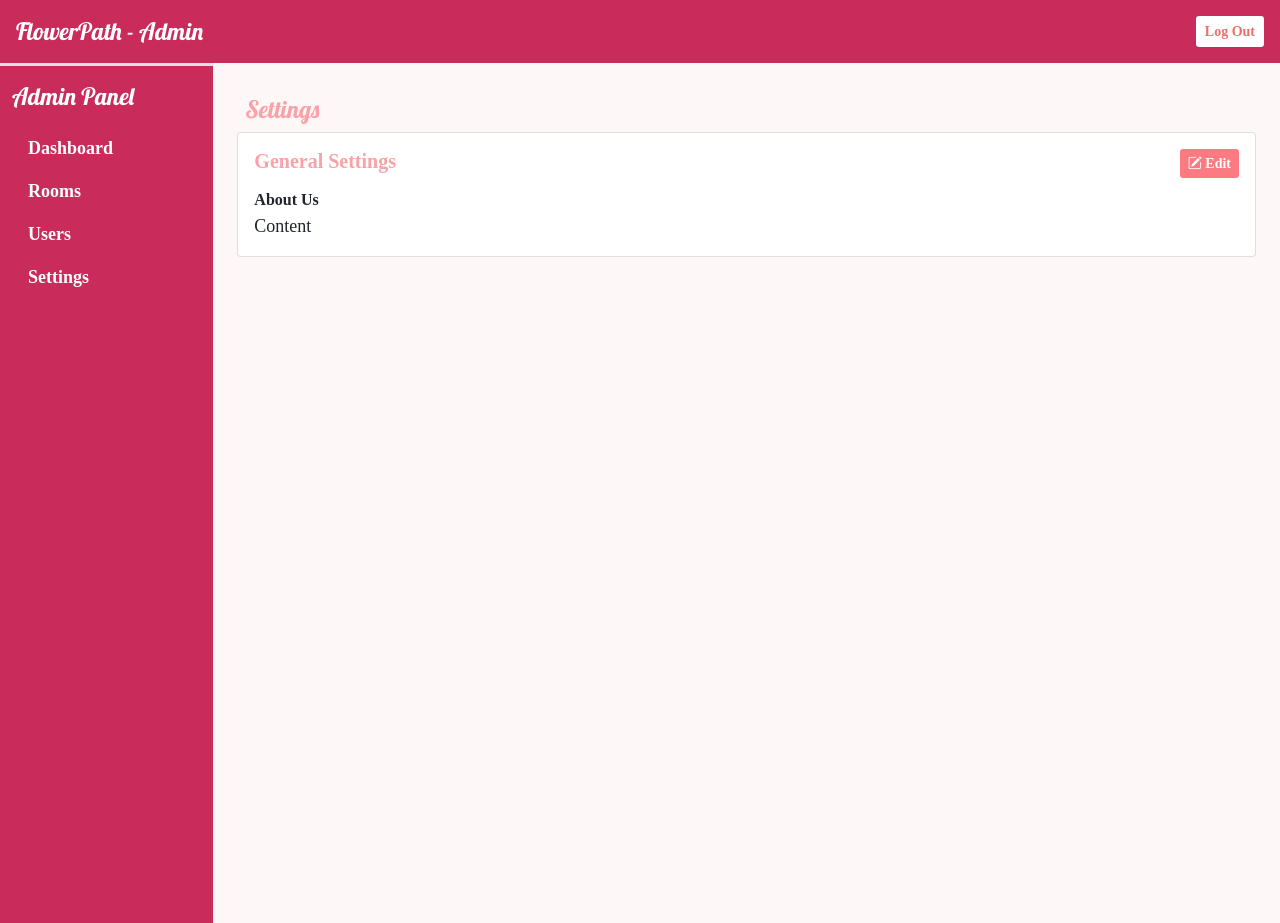
After one commit to Ellesirkall/flower, a PHP site: page /Admin/settings.php in a window 1280 px wide. The commit adds this page. Run offline with PHP 8.4, Linux system fonts and the light colour scheme; the visitor is signed in with stand-in values (Sample User, id 1).

Commit message:
new changes

```diff
--- a/Admin/css/style.css
+++ b/Admin/css/style.css
@@ -110,3 +110,17 @@ a.nav-link:hover{
 .btn.btn-dark:hover{
     background-color: #ffa5a9;
 }
+
+
+
+
+@media screen and (max-width: 991px) {
+    #dash-menu{
+        position: fixed;
+        height: auto;
+        width: 100%;
+    }
+    #main-content{
+        margin-top: 60px;
+    }
+}
--- a/Admin/inc/essentials.php
+++ b/Admin/inc/essentials.php
@@ -16,8 +16,6 @@ function redirect($url){
     </script>";
 }
 
-
-
 function alert($type, $msg){
     $bs_class = ($type == "success") ? "alert-success" : "alert-danger";
     echo <<<alert
--- /dev/null
+++ b/Admin/inc/header.php
@@ -0,0 +1,34 @@
+
+
+
+<div class="container-fluid text-light p-3 d-flex align-items-center justify-content-between sticky-top" style="background-color:#c92b5a;">
+    <h5 class="mb-0 fw text-white lobster-regular">FlowerPath - Admin</h5>
+    <a href="logout.php" class="btn btn-sm btn-log" style="  background-color: white; color:#ee6e6e;">Log Out</a>
+</div>
+
+<div class="col-lg-2 border-top border-3" id="dash-menu" style="background-color:#c92b5a; position: fixed; height: 100%;">
+    <nav class="navbar navbar-expand-lg navbar-light">
+        <div class="container-fluid flex-lg-column align-items-stretch lp-bg">
+            <h4 class="mt-2 lobster-regular text-white" >Admin Panel</h4>
+            <button class="navbar-toggler shadow-none" type="button" data-bs-toggle="collapse" data-bs-target="#adminDropdown" aria-controls="navbarNav" aria-expanded="false" aria-label="Toggle navigation">
+            <span class="navbar-toggler-icon"></span>
+            </button>
+            <div class="collapse navbar-collapse flex-column align-items-stretch mt-2  lp-bg" id="adminDropdown">
+                <ul class="nav nav-pills flex-column">
+                    <li class="nav-item">
+                        <a class="nav-link text-white" href="dashboard.php">Dashboard</a>
+                    </li>
+                    <li class="nav-item">
+                        <a class="nav-link text-white" href="room.php">Rooms</a>
+                    </li>
+                    <li class="nav-item">
+                        <a class="nav-link text-white" href="user.php">Users</a>
+                    </li>
+                    <li class="nav-item">
+                        <a class="nav-link text-white" href="settings.php">Settings</a>
+                    </li>
+                </ul>
+            </div>
+        </div>
+    </nav>
+</div>
--- /dev/null
+++ b/Admin/settings.php
@@ -0,0 +1,70 @@
+<?php
+require('inc/essentials.php');
+adminLogin();
+session_regenerate_id(true);
+?>
+
+<!DOCTYPE html>
+<html lang="en">
+<head>
+    <meta charset="UTF-8">
+    <meta http-equiv="X-UA-Compatible" content="IE=edge">
+    <meta name="viewport" content="width=device-width, initial-scale=1.0">
+    <title>Admin - Settings</title>
+    <?php require('inc/links.php');?>
+</head>
+<body>
+
+    <?php require('inc/header.php');?>
+
+<div class="container-fluid" id="main-content">
+    <div class="row">
+        <div class="col-lg-10 ms-auto p-4 overflow-hidden">
+            <h4 class="m-2 lobster-regular color-pink">Settings</h4>
+
+
+
+            <div class="card">
+                <div class="card-body">
+                    <div class="d-flex items-center justify-content-between mb-3">
+                        <h5 class="card-title m-0 color-pink">General Settings</h5>
+                        <button type="button" class="btn btn-dark shadow-none btn-sm" data-bs-toggle="modal" data-bs-target="#general-s">
+                        <i class="bi bi-pencil-square color-white"></i> Edit
+                        </button>
+                    </div>
+                    <h6 class="card-subtitle mb-1 fw-bold">About Us</h6>
+                    <p class="card-text">Content</p>
+                </div>
+            </div>
+
+            <div class="modal fade" id="general-s" data-bs-backdrop="true" data-bs-keyboard="false" tabindex="-1" aria-labelledby="staticBackdropLabel" aria-hidden="true">
+            <div class="modal-dialog">
+                <form>
+                    <div class="modal-content">
+                    <div class="modal-header">
+                        <h5 class="modal-title color-pink">General Settings</h5>
+                        <button type="button" class="btn-close" data-bs-dismiss="modal" aria-label="Close"></button>
+                    </div>
+                    <div class="modal-body">
+                        <div class="mb-3">
+                            <label class="form-label">Site About</label>
+                            <textarea name="site_about" class="form-control shadow-none" rows="5"></textarea>
+                        </div>
+                    </div>
+                    <div class="modal-footer">
+                        <button type="button" class="btn btn-outline-dark" data-bs-dismiss="modal">Cancel</button>
+                        <button type="button" class="btn custom-bg text-white shadow-none">Submit</button>
+                    </div>
+                    </div>
+                </form>
+            </div>
+        </div>
+
+        </div>
+    </div>
+</div>
+
+
+<?php require('inc/scripts.php');?>
+</body>
+</html>
```
Also changed, not shown: Admin/dashboard.php (+8 -3 lines).
